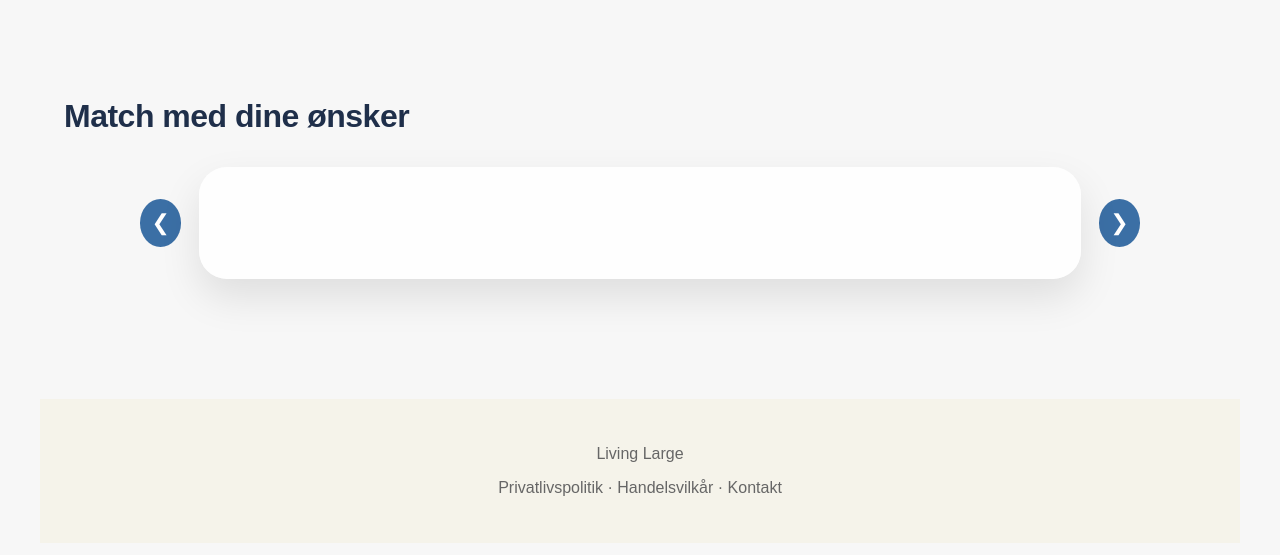
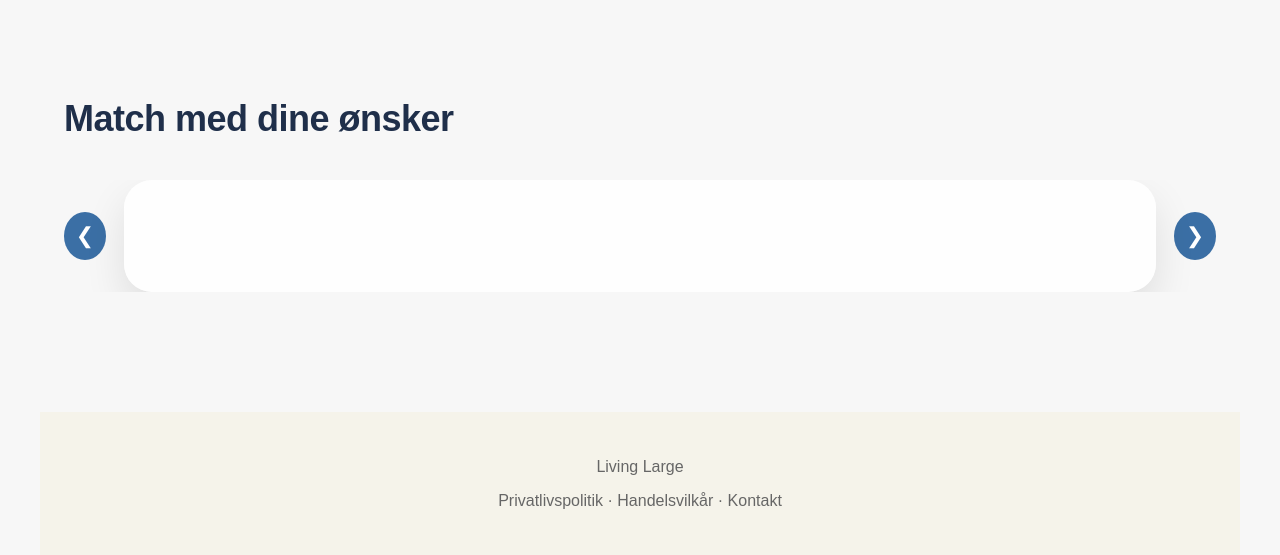
Before and after one commit to womberggaming-maker/LivingLarge, a Flask app: page / in a window 1280 px wide. Shown: the part 1610-2165 px from the top of the page. Run offline with Flask 3, Linux system fonts and the light colour scheme.

Commit message:
styling CSS

```diff
--- a/LivingLarge/static/style.css
+++ b/LivingLarge/static/style.css
@@ -523,7 +523,7 @@
         line-height:1.5;
     }
     .results-section {
-        margin: 80px 0 120px;
+        margin: 48px 0 120px;
     }
     .results-container {
         max-width: 1200px;
@@ -531,16 +531,17 @@
         padding: 0 24px;
     }
     .results-title {
-        font-size: 32px;
+        font-size: 36px;
         font-weight: 700;
         color: #1f2f4a;
-        margin: 0 0 32px 0;
+        margin: 0 0 40px 0;
         letter-spacing: -0.5px;
     }
     .showcase-wrapper {
         position: relative;
-        max-width: 1000px;
+        max-width: 1200px;
         margin: 0 auto;
+        overflow: hidden;
     }
     .details-button{
         display:inline-block;
@@ -712,11 +713,11 @@ box-shadow:0 10px 20px rgba(200,116,58,0.20);
 
 .showcase-grid{
 
-display:grid;
+display:flex;
 
 grid-template-columns:0.78fr 1.18fr 0.78fr;
 
-gap:18px;
+gap:24px;
 
 align-items:center;
 
@@ -727,6 +728,12 @@ align-items:center;
 background:white;
 
 border-radius:26px;
+
+min-width: 340px;
+
+max-width: 340px;
+
+flex: 0 0 auto;
 
 overflow:hidden;
 
```
